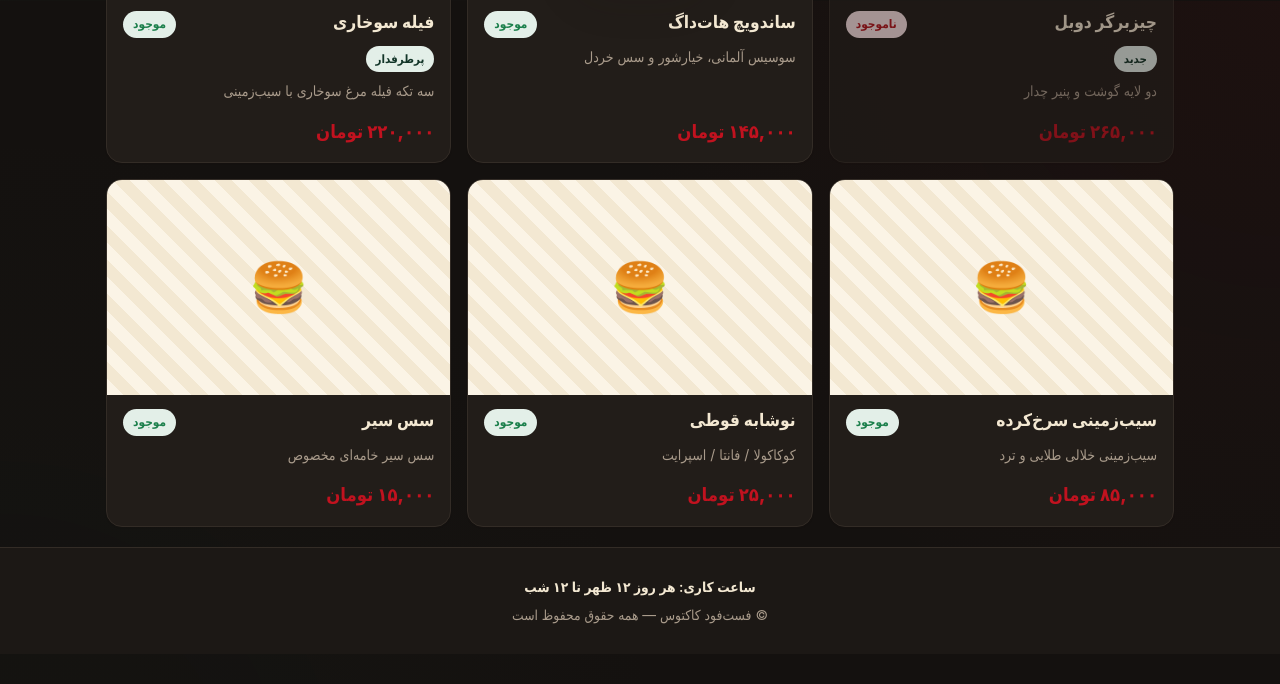
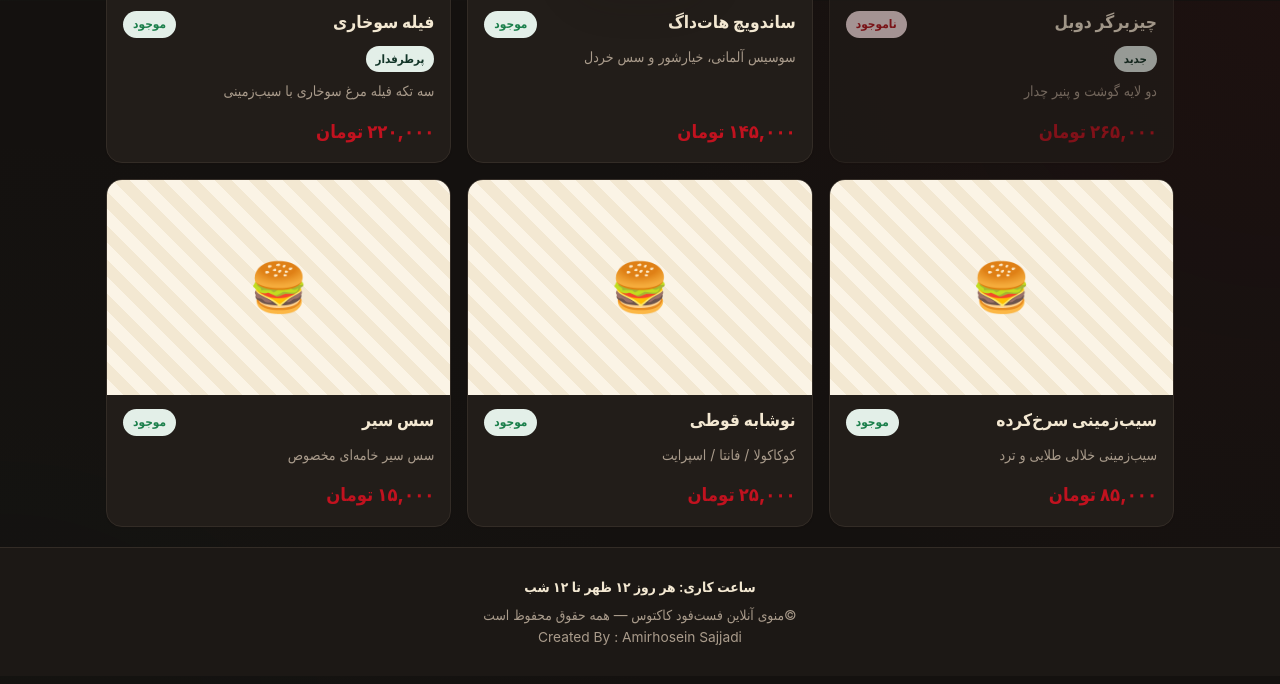
Before and after one commit to AmirSirus/Digital-Menu-Cactus, a plain HTML site: page index.html in a window 1280 px wide. Shown: the part 799-1483 px from the top of the page. Drawn offline with Linux system fonts and the light colour scheme; a small style sheet from the web is missing.

Commit message:
Update index.html

```diff
--- a/index.html
+++ b/index.html
@@ -80,7 +80,9 @@
     <!-- ===== فوتر ===== -->
     <footer class="footer" role="contentinfo">
         <p class="footer__hours" id="footerHours"></p>
-        <p class="footer__copy">© فست‌فود کاکتوس — همه حقوق محفوظ است</p>
+        <p class="footer__copy">©منوی آنلاین فست‌فود کاکتوس — همه حقوق محفوظ است</p>
+        <p class="footer__createdBy">Created By : Amirhosein Sajjadi</p>
+
     </footer>
 
     <!-- ===== نوار اکشن شناور (تماس / مسیریابی / اینستاگرام) ===== -->
```
